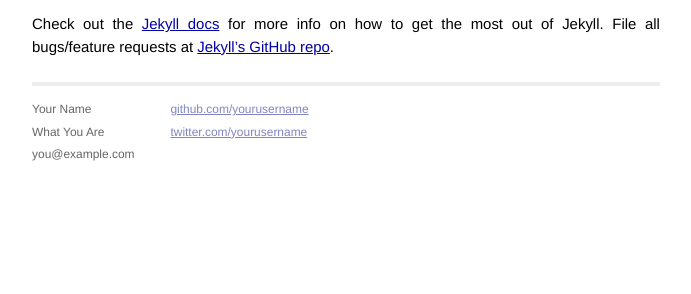
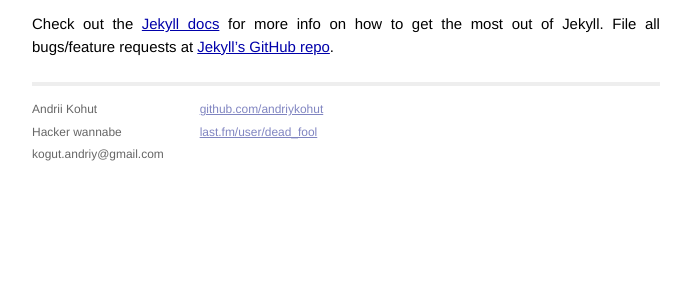
Before and after one commit to andriykohut/andriykohut.github.io, a Jekyll site: the page built from _posts/2013-12-20-welcome-to-jekyll.markdown, in a window 1280 px wide. Shown: the part 411-705 px from the top of the page, without its empty margins (294-985 px from the left). Built offline with Jekyll 4.4.1, drawn with Linux system fonts in a browser that asks for light colours; Markdown is read by kramdown in place of the engine named in the settings.

Commit message:
Update links

```diff
--- a/_layouts/default.html
+++ b/_layouts/default.html
@@ -26,15 +26,15 @@
           <div class="footer">
             <div class="contact">
               <p>
-                Your Name<br />
-                What You Are<br />
-                you@example.com
+                Andrii Kohut<br />
+                Hacker wannabe<br />
+                kogut.andriy@gmail.com
               </p>
             </div>
             <div class="contact">
               <p>
-                <a href="https://github.com/yourusername">github.com/yourusername</a><br />
-                <a href="https://twitter.com/yourusername">twitter.com/yourusername</a><br />
+                <a href="github.com/andriykohut">github.com/andriykohut</a><br />
+                <a href="last.fm/user/dead_fool">last.fm/user/dead_fool</a><br />
               </p>
             </div>
           </div>
```
